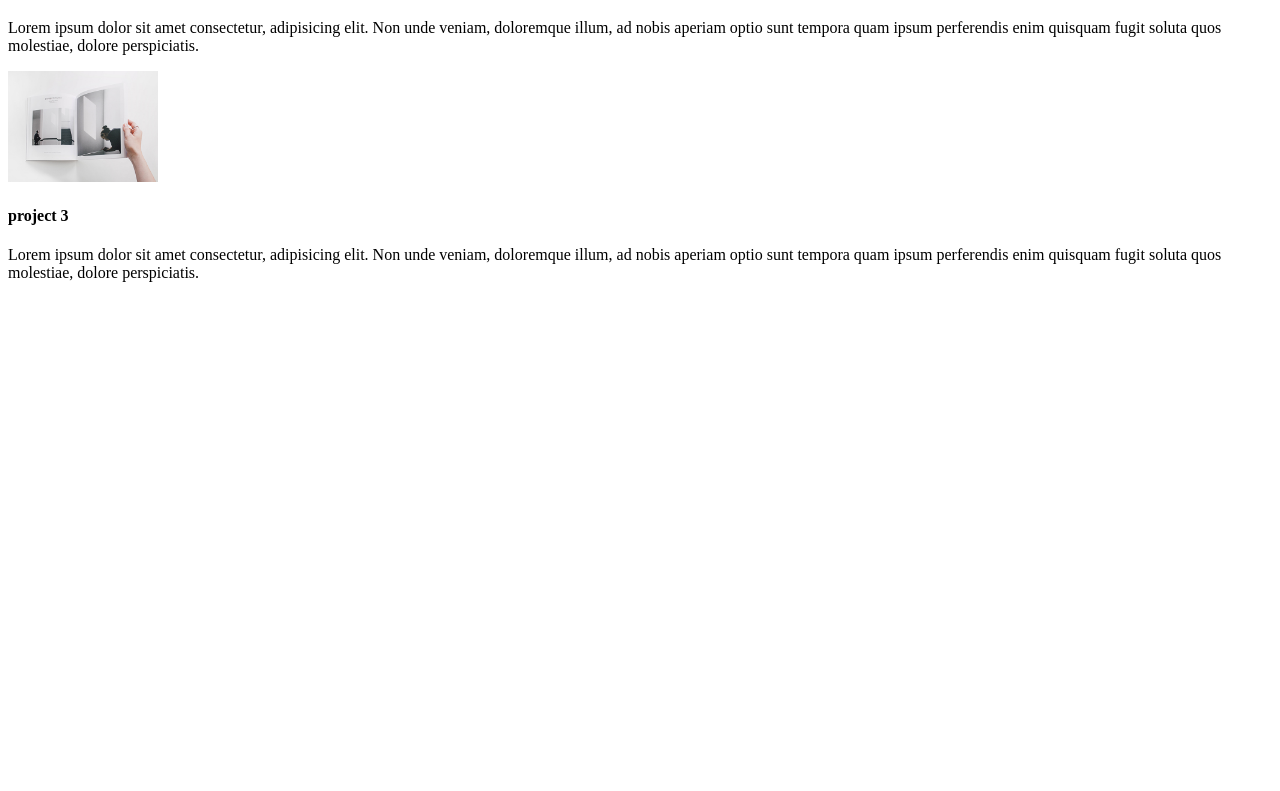
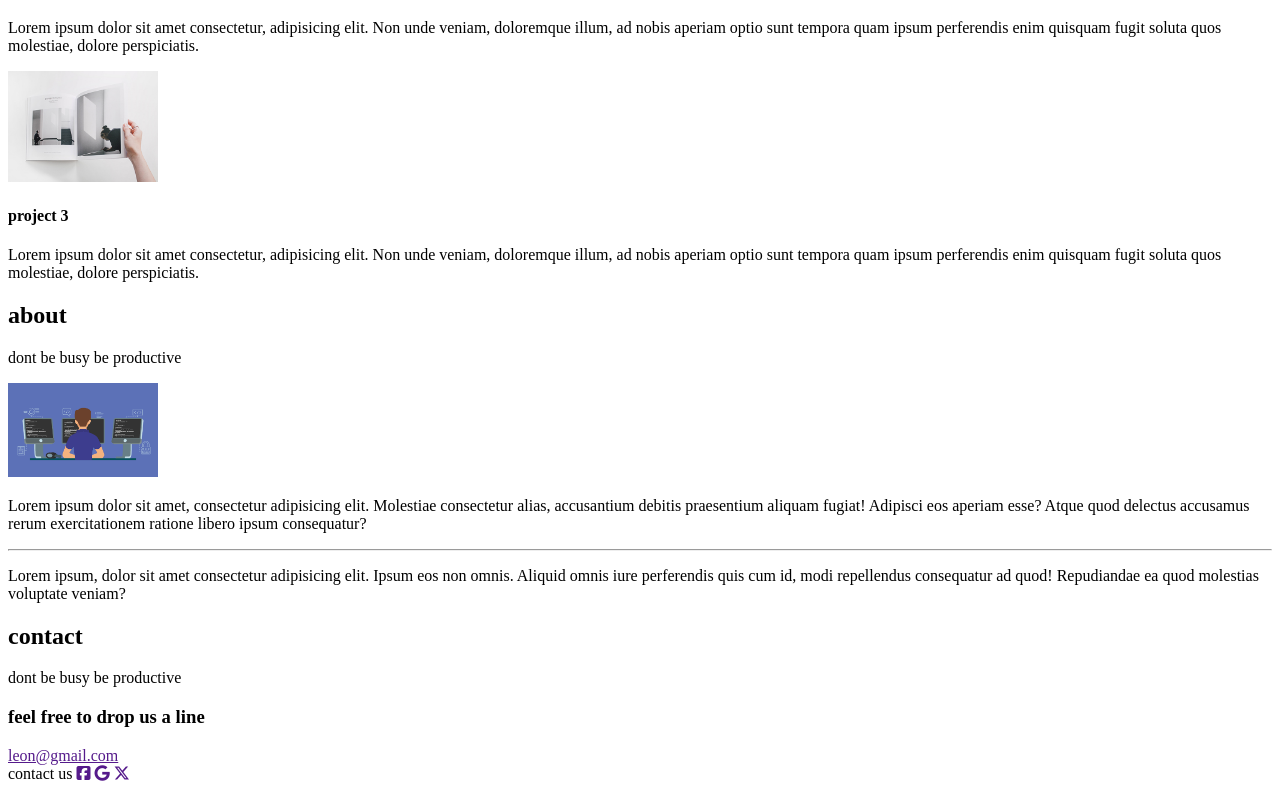
Before and after one commit to noodlesnwr-prog/leon-noor-1, a plain HTML site: page index.html in a window 1280 px wide. Shown: the part 1963-2754 px from the top of the page. Before the commit the page ends 2261 px from the top, so only its background shows below. Drawn offline with Linux system fonts and the light colour scheme; a web font is replaced by a local one.

Commit message:
Add files via upload

```diff
--- a/index.html
+++ b/index.html
@@ -110,7 +110,7 @@
                                       </div>
                                       </div>
                      <!--end servecces-->
-
+                    <!--start portfolio-->
                       <div id="portfolio">
                        <div class="container">
 
@@ -137,6 +137,43 @@
                         </div>
                        </div>
                       </div>
+    <!--end portfolio-->
+    <!--start about-->
+    <div id="about">
+     <div class="container">
+ <h2 class="special-heading"> about</h2>
+      <p>dont be busy be productive</p>
+      <div class="about -content">
+         <div class="about-image">
+              <img src="images/images 1.png" alt="about" width="150">
+           <div>
+            <p>Lorem ipsum dolor sit amet, consectetur adipisicing elit. Molestiae consectetur alias, accusantium debitis praesentium aliquam fugiat! Adipisci eos aperiam esse? Atque quod delectus accusamus rerum exercitationem ratione libero ipsum consequatur?</p>
+            <hr>
+            <P>Lorem ipsum, dolor sit amet consectetur adipisicing elit. Ipsum eos non omnis. Aliquid omnis iure perferendis quis cum id, modi repellendus consequatur ad quod! Repudiandae ea quod molestias voluptate veniam?</P>
+           </div>
+         </div>
 
-</body>
+      </div>
+     </div>
+
+    </div>
+      <!--end about-->
+      <!--star contact-->
+       <div id="contact">
+         <div class="container">
+            <h2 class="special-heading"> contact</h2>
+      <p>dont be busy be productive</p>
+      <h3>feel free to drop us a line</h3>
+      <a href="">leon@gmail.com</a>
+      <div class="social">
+         <span> contact us</span>
+         <a href="" ><i class="fa-brands fa-square-facebook"></i></a>
+         <a href="" ><i class="fa-brands fa-google"></i></a>
+         <a href="" ><i class="fa-brands fa-x-twitter"></i></a>
+      </div>
+
+         </div>
+       </div>
+        <!--end contact-->
+   </body>
 </html>
```
Also changed, not shown: images/images 1.png (added), images/images 2.jfif (added).
